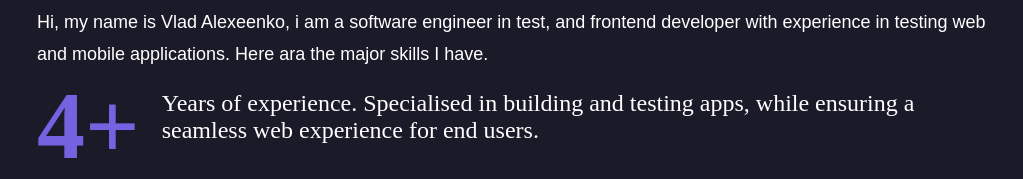
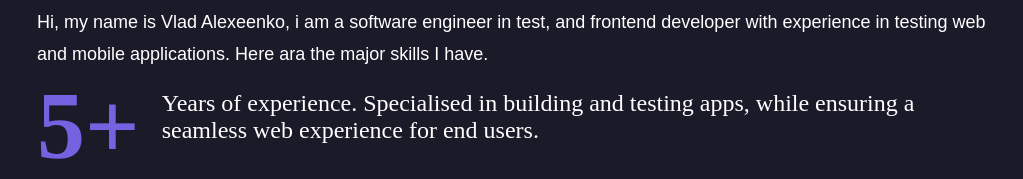
Before and after one commit to vlad-alexeenko/portfolio, a React (Create React App) app: page / in a window 1280 px wide. Shown: the part 756-935 px from the top of the page, without its empty margins (128-1151 px from the left). Built offline with nearby package versions, Linux system fonts and the light colour scheme.

Commit message:
change number

```diff
--- a/src/components/desktop/AboutMeDesktop.js
+++ b/src/components/desktop/AboutMeDesktop.js
@@ -9,7 +9,7 @@ import APITesting from '../pictures/Code1.png';
 
 const AboutMeDesktop = () => {
 
-    const [year, setYear] = useState(4);
+    const [year, setYear] = useState(5);
 
     function increase() {
        setYear(year+1);
--- a/src/components/mobile/AboutMeMobile.js
+++ b/src/components/mobile/AboutMeMobile.js
@@ -9,7 +9,7 @@ import SquareMobile from "./SquareMobile";
 
 const AboutMeMobile = () => {
 
-    const [year, setYear] = useState(4);
+    const [year, setYear] = useState(5);
 
     function increase() {
        setYear(year+1);
```
